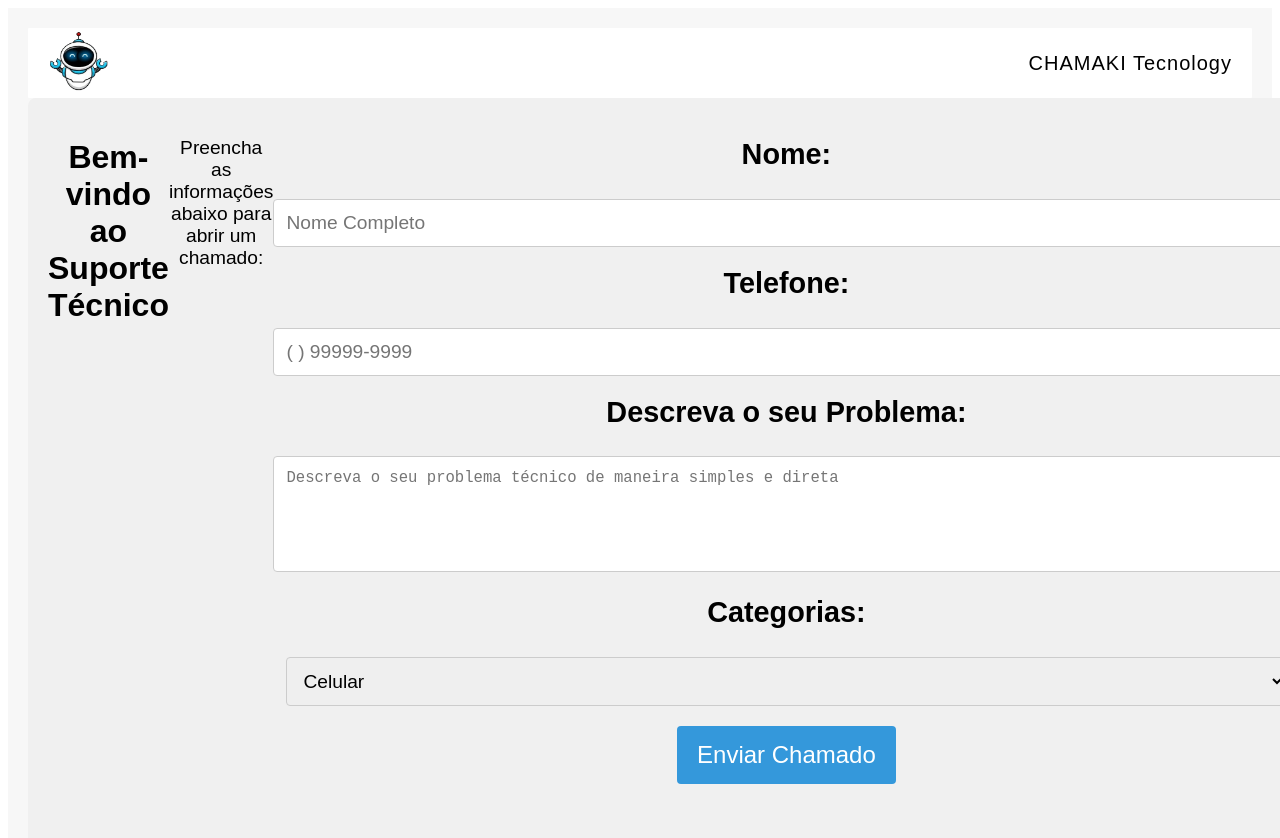
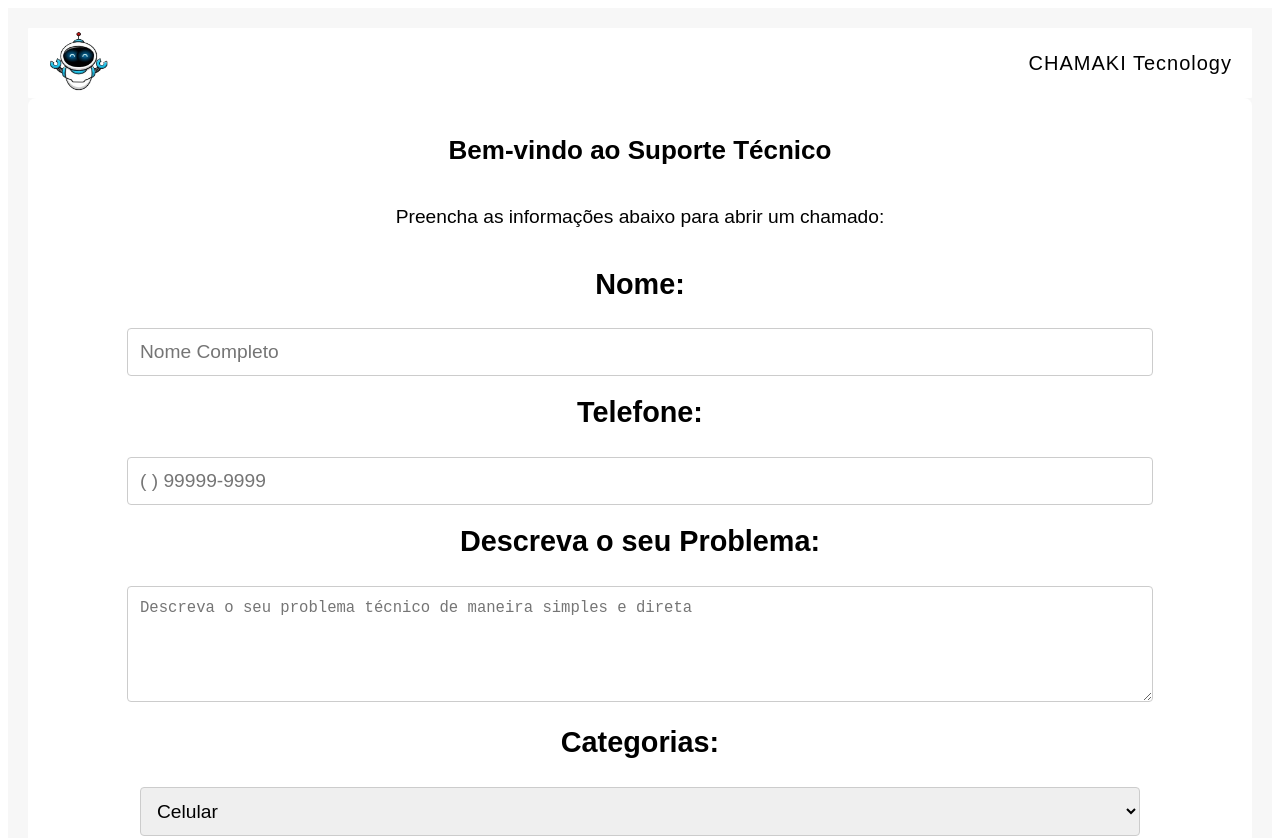
Before and after one commit to Anafcamargo/ProjetoIntegrador, a React (Create React App) app: page /Usuario in a window 1280 px wide. Shown: the top 838 px of the page. Built offline with nearby package versions, Linux system fonts and the light colour scheme.

Commit message:
ajuastado estilos as paginas

```diff
--- a/src/estilo/estilo.css
+++ b/src/estilo/estilo.css
@@ -935,6 +935,11 @@ position: absolute;
 }
 
 .containerTelaUsuario {
+  display: flex;
+  flex-direction: column;
+  align-items: center;
+  text-align: center;
+
   max-width: 100%;
   background-color: #fff;
   padding: 20px;
@@ -943,7 +948,6 @@ position: absolute;
 }
 
 .tesxtoinicalusuario {
-  font-size: 2em;
   color: #000;
 }
 
@@ -957,7 +961,7 @@ position: absolute;
   margin-top: 15px;
 }
 
-.inputsUsuario, textarea, select {
+.inputsUsuario, .imputsLogin, textarea, select {
   width: 1000px;
   padding: 12px;
   margin-top: 8px;
@@ -995,7 +999,7 @@ position: absolute;
 
 /* Define o estilo geral da página */
 
-.containerTelaUsuario {
+.suporte-container {
   display: flex;
   height: 100vh; /* Ocupa toda a altura da janela */
   width: 100vw;  /* Ocupa toda a largura da janela */
@@ -1040,11 +1044,11 @@ position: absolute;
 }
 
 
-/* h2 {
+ .h2voluntario {
   font-size: 1.6em;
-  color: #2c3e50; /* Cor do título
+  color: #000; /* Cor do título */
 }
- */
+
 
 
 
--- a/src/paginas/Login.tsx
+++ b/src/paginas/Login.tsx
@@ -21,7 +21,7 @@ function Login(){
       <form>
            <div className="input-group">
            <label htmlFor="email">E-mail</label>
-          <input type="email" id="email" placeholder="Digite seu e-mail aqui" />
+          <input className="imputsLogin" type="email" id="email" placeholder="Digite seu e-mail aqui" />
           </div>
 
            <div className="input-group">
--- a/src/paginas/tela+usuario.tsx
+++ b/src/paginas/tela+usuario.tsx
@@ -23,16 +23,16 @@ function Teladeusuario() {
           <p className="ptelausuario">Preencha as informações abaixo para abrir um chamado:</p>
 
           <form onSubmit={handleSubmit}>
-           <h2> <label htmlFor="name" className="labelUsuario">Nome:</label> </h2>
+           <h2 className="tesxtoinicalusuario"> <label htmlFor="name" className="labelUsuario">Nome:</label> </h2>
             <input type="text" id="name" name="name" required placeholder="Nome Completo" className="inputsUsuario" />
 
-           <h2> <label htmlFor="contact" className="labelUsuario">Telefone:</label> </h2>
+           <h2 className="tesxtoinicalusuario"> <label htmlFor="contact" className="labelUsuario">Telefone:</label> </h2>
             <input type="text" id="contact" name="contact" required placeholder="( ) 99999-9999" className="inputsUsuario"/>
 
-           <h2> <label htmlFor="issue" className="labelUsuario">Descreva o seu Problema:</label> </h2>
+           <h2 className="tesxtoinicalusuario"> <label htmlFor="issue" className="labelUsuario">Descreva o seu Problema:</label> </h2>
             <textarea id="issue" name="issue" rows= {5} required placeholder="Descreva o seu problema técnico de maneira simples e direta"></textarea>
 
-           <h2> <label htmlFor="urgency" className="labelUsuario">Categorias:</label> </h2>
+           <h2 className="tesxtoinicalusuario"> <label htmlFor="urgency" className="labelUsuario">Categorias:</label> </h2>
             <select id="urgency" name="urgency">
               <option value="baixa">Celular</option>
               <option value="media">Computador</option>
@@ -46,7 +46,7 @@ function Teladeusuario() {
       ) : (
         <div id="confirmationMessage">
           <h2>Obrigado!</h2>
-          <p>Seu chamado foi registrado com sucesso. Em breve um de nossos voluntarios entrará em contato com você.</p>
+          <p className="ptelausuario">Seu chamado foi registrado com sucesso. Em breve um de nossos voluntarios entrará em contato com você.</p>
         </div>
       )}
     </div>
--- a/src/paginas/tela_voluntario.tsx
+++ b/src/paginas/tela_voluntario.tsx
@@ -1,4 +1,5 @@
 import React, { useState } from 'react';
+import Cabecalho2 from '../componentes/cabecalho2';
 import '../estilo/estilo.css';
 
 // Interface do chamado
@@ -34,6 +35,8 @@ function TelaVoluntario() {
   };
 
   return (
+    <><Cabecalho2 />
+
     <div className="suporte-container">
       {/* Perfil do usuário à esquerda */}
       <div className="profile-section">
@@ -56,18 +59,18 @@ function TelaVoluntario() {
             </div>
           ))
         ) : (
-          <p>Sem chamados disponíveis.</p>
+          <p className="ptelausuario">Sem chamados disponíveis.</p>
         )}
       </div>
 
       {/* Chamados aceitos */}
       <div className="accepted-section">
-        <h2>Chamados Aceitos</h2>
+        <h2 className="tesxtoinicalusuario">Chamados Aceitos</h2>
         {acceptedTickets.length > 0 ? (
           acceptedTickets.map((ticket) => (
             <div key={ticket.id} className="ticket-card">
               <h3>{ticket.title}</h3>
-              <p>{ticket.description}</p>
+              <p className="ptelausuario">{ticket.description}</p>
               <button className='botãovoluntario' onClick={() => handleReturnTicket(ticket)}>Devolver Chamado</button>
             </div>
           ))
@@ -75,7 +78,7 @@ function TelaVoluntario() {
           <p>Você ainda não aceitou nenhum chamado.</p>
         )}
       </div>
-    </div>
+    </div></>
   );
 }
 
```
